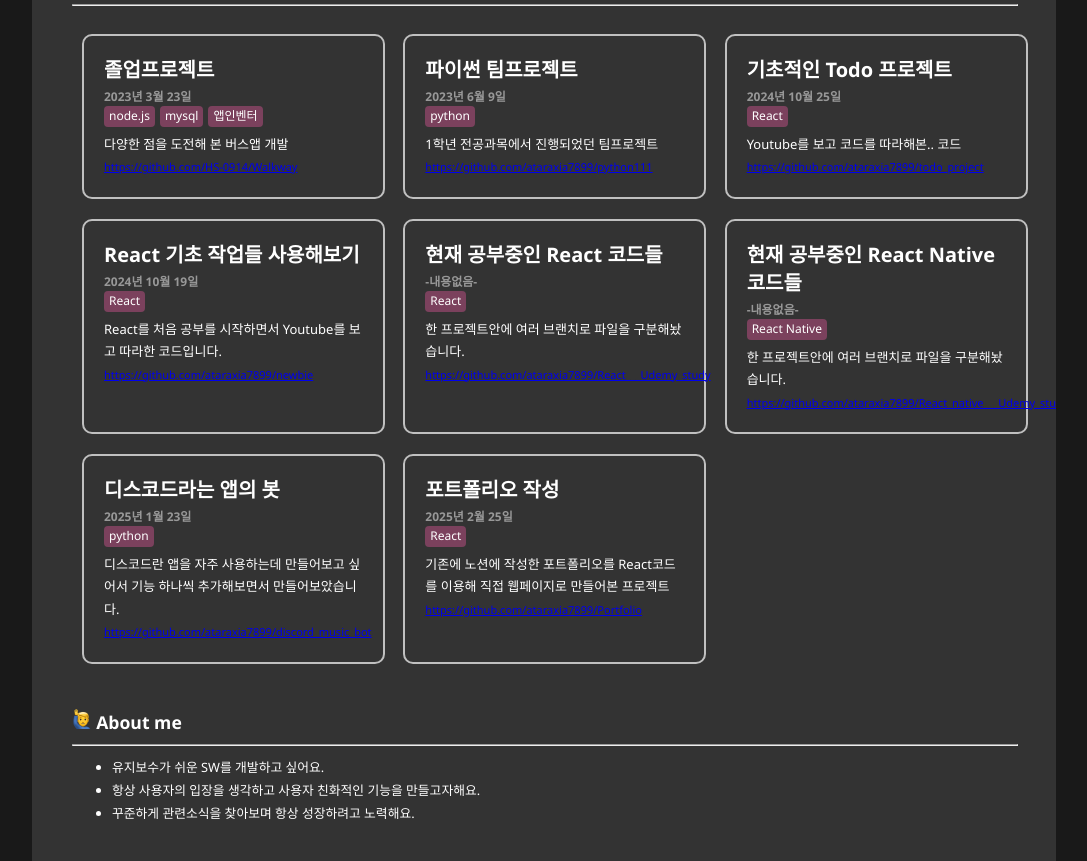
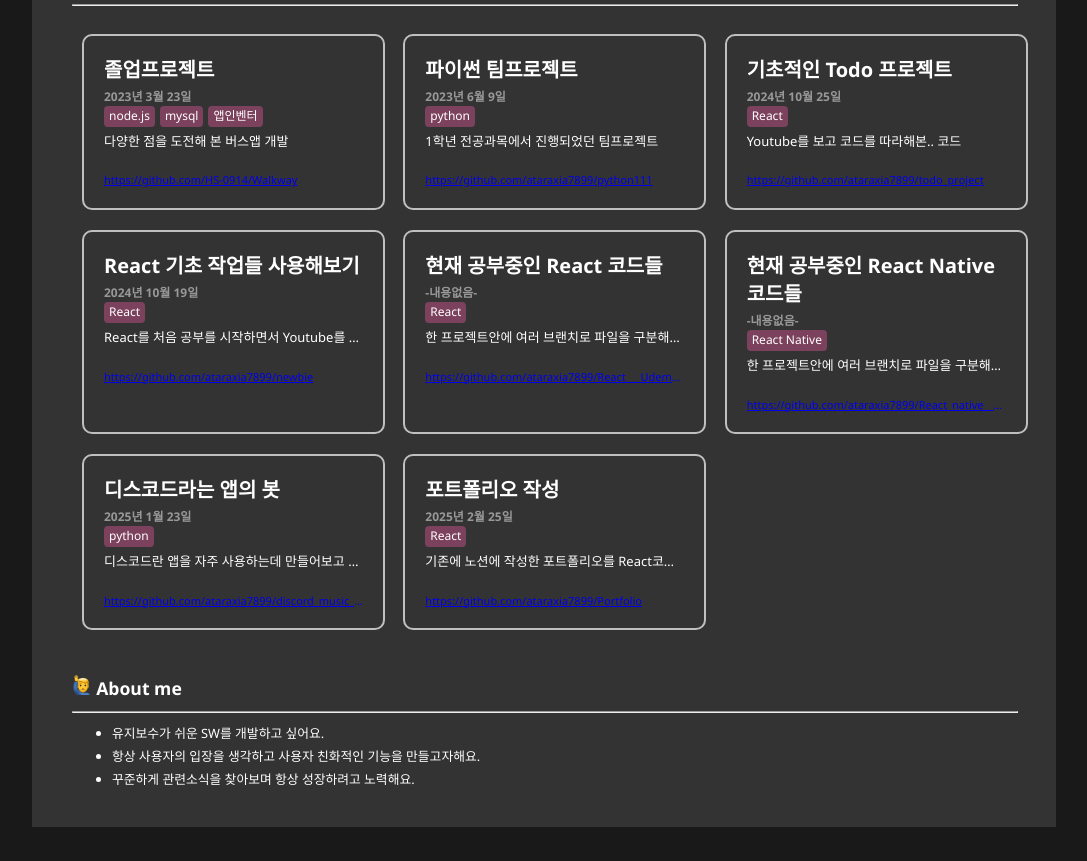
Before and after one commit to ataraxia7899/Portfolio, a React (Vite) app: page / in a window 1280 px wide. Shown: the part 1240-2101 px from the top of the page, without its empty margins (86-1173 px from the left). After the commit the page ends 2067 px from the top, so only its background shows below. Built offline with nearby package versions, Linux system fonts and the light colour scheme.

Commit message:
project 카드에서 글씨가 벗어나지 않도록 벗어나게된다면 ... 로 생략되도록 모든 요소 수정

```diff
--- a/src/components/Project_Card.jsx
+++ b/src/components/Project_Card.jsx
@@ -74,7 +74,14 @@ export default function Project_Card(props) {
 						<br />
 						{/* ↓ 사용 스킬 하나씩 출력되도록 하는 로직 ↓ */}
 						{Array.isArray(item.skills) ? (
-							<div style={{ display: 'flex', gap: '5px', marginBottom: '5px' }}>
+							<div
+								style={{
+									display: 'flex',
+									gap: '5px',
+									marginBottom: '5px',
+									overflow: 'hidden',
+								}}
+							>
 								{item.skills.map((skill, skillIndex) => (
 									<span
 										key={skillIndex}
@@ -83,6 +90,9 @@ export default function Project_Card(props) {
 											padding: '2px 5px',
 											borderRadius: '4px',
 											color: 'white',
+											whiteSpace: 'nowrap',
+											overflow: 'hidden',
+											textOverflow: 'ellipsis',
 										}}
 									>
 										{skill}
@@ -92,18 +102,43 @@ export default function Project_Card(props) {
 						) : (
 							item.skills && (
 								<>
-									<text style={skillsStyle}>{item.skills}</text>
+									<text
+										style={{
+											...skillsStyle,
+											overflow: 'hidden',
+											textOverflow: 'ellipsis',
+											whiteSpace: 'nowrap',
+										}}
+									>
+										{item.skills}
+									</text>
 									<br />
 								</>
 							)
 						)}
-						<text style={explainStyle}>{item.explain || '-내용없음-'}</text>
+						<text
+							style={{
+								...explainStyle,
+								overflow: 'hidden',
+								textOverflow: 'ellipsis',
+								whiteSpace: 'nowrap',
+								display: 'block',
+							}}
+						>
+							{item.explain || '-내용없음-'}
+						</text>
 						<br />
 						<a
 							href={item.url || ''}
 							target="_blank"
 							rel="noopener noreferrer"
-							style={{ fontSize: '11px' }}
+							style={{
+								fontSize: '11px',
+								overflow: 'hidden',
+								textOverflow: 'ellipsis',
+								whiteSpace: 'nowrap',
+								display: 'block',
+							}}
 							onClick={(e) => e.stopPropagation()}
 						>
 							{item.url || '-내용없음-'}
```
Also changed, not shown: 1 other file (tests, documents, lock files or other folders).
